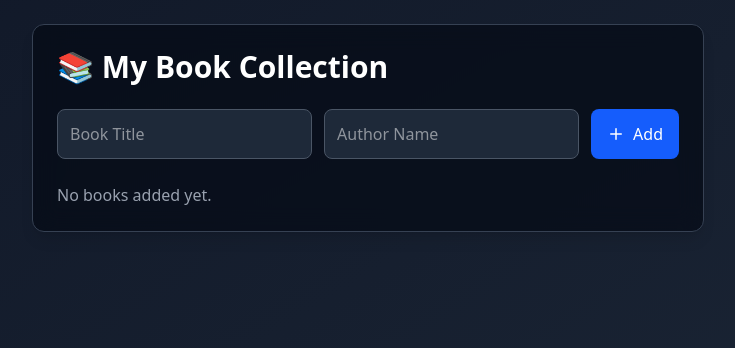
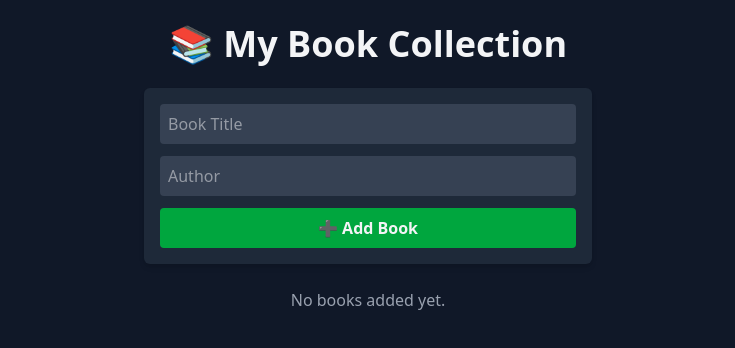
Before and after one commit to Abhiram241/bookmarker, a React (Vite) app: page / in a window 1280 px wide. Shown: the top 348 px of the page, without its empty margins (272-1007 px from the left). Built offline with nearby package versions, Linux system fonts and the light colour scheme.

Commit message:
check 123

```diff
--- a/package.json
+++ b/package.json
@@ -13,7 +13,6 @@
   },
   "dependencies": {
     "@tailwindcss/vite": "^4.1.7",
-    "lucide-react": "^0.511.0",
     "react": "^19.1.0",
     "react-dom": "^19.1.0",
     "tailwindcss": "^4.1.7"
--- a/src/App.jsx
+++ b/src/App.jsx
@@ -1,36 +1,86 @@
-import React, { useEffect, useState } from "react";
-import BookForm from "./components/BookForm";
-import BookList from "./components/BookList";
+import React, { useState, useEffect } from "react";
 
-function App() {
+export default function App() {
   const [books, setBooks] = useState(() => {
     const stored = localStorage.getItem("books");
     return stored ? JSON.parse(stored) : [];
   });
 
+  const [title, setTitle] = useState("");
+  const [author, setAuthor] = useState("");
+
+  // Save books to localStorage on change
   useEffect(() => {
     localStorage.setItem("books", JSON.stringify(books));
   }, [books]);
 
-  const handleAdd = (book) => {
-    setBooks((prev) => [...prev, book]);
+  const addBook = () => {
+    if (title.trim() === "" || author.trim() === "") return;
+
+    setBooks((prev) => [
+      ...prev,
+      { id: Date.now(), title: title.trim(), author: author.trim() },
+    ]);
+    setTitle("");
+    setAuthor("");
   };
 
-  const handleDelete = (index) => {
-    setBooks((prev) => prev.filter((_, i) => i !== index));
+  const deleteBook = (id) => {
+    setBooks((prev) => prev.filter((b) => b.id !== id));
   };
 
   return (
-    <div className="min-h-screen bg-gradient-to-br from-gray-900 to-gray-800 text-white p-6 font-sans">
-      <div className="max-w-2xl mx-auto shadow-lg bg-gray-950/60 backdrop-blur-md rounded-xl p-6 border border-gray-700">
-        <h1 className="text-3xl font-bold mb-6 flex items-center gap-2">
-          📚 My Book Collection
-        </h1>
-        <BookForm onAdd={handleAdd} />
-        <BookList books={books} onDelete={handleDelete} />
+    <div className="min-h-screen bg-gray-900 text-gray-100 flex flex-col items-center p-6">
+      <h1 className="text-4xl font-bold mb-6">📚 My Book Collection</h1>
+
+      <div className="mb-6 w-full max-w-md bg-gray-800 p-4 rounded-md shadow-md">
+        <input
+          type="text"
+          placeholder="Book Title"
+          className="w-full mb-3 p-2 rounded bg-gray-700 text-gray-100 focus:outline-none"
+          value={title}
+          onChange={(e) => setTitle(e.target.value)}
+        />
+        <input
+          type="text"
+          placeholder="Author"
+          className="w-full mb-3 p-2 rounded bg-gray-700 text-gray-100 focus:outline-none"
+          value={author}
+          onChange={(e) => setAuthor(e.target.value)}
+        />
+        <button
+          onClick={addBook}
+          className="w-full bg-green-600 hover:bg-green-700 transition rounded py-2 font-semibold"
+        >
+          ➕ Add Book
+        </button>
+      </div>
+
+      <div className="w-full max-w-md">
+        {books.length === 0 ? (
+          <p className="text-gray-400 text-center">No books added yet.</p>
+        ) : (
+          books.map((book) => (
+            <div
+              key={book.id}
+              className="flex justify-between items-center bg-gray-800 p-3 mb-2 rounded shadow"
+            >
+              <div>
+                <h3 className="font-semibold text-lg">{book.title}</h3>
+                <p className="text-gray-400">{book.author}</p>
+              </div>
+              <button
+                onClick={() => deleteBook(book.id)}
+                className="text-red-500 hover:text-red-700 font-bold text-xl"
+                aria-label={`Delete ${book.title}`}
+                title="Delete book"
+              >
+                ❌
+              </button>
+            </div>
+          ))
+        )}
       </div>
     </div>
   );
 }
-
-export default App;
--- a/vite.config.js
+++ b/vite.config.js
@@ -1,13 +1,13 @@
-import { defineConfig } from "vite";
-import react from "@vitejs/plugin-react";
-import { webcrypto } from "crypto";
+import { defineConfig } from 'vite'
+import react from '@vitejs/plugin-react'
+import tailwindcss from '@tailwindcss/vite'
+import { webcrypto } from 'crypto';
 
-// Patch: Fix getRandomValues() for Vite build in Node.js
 if (!globalThis.crypto) {
   globalThis.crypto = webcrypto;
 }
 
-// https://vitejs.dev/config/
+// https://vite.dev/config/
 export default defineConfig({
-  plugins: [react()],
-});
+  plugins: [react(),tailwindcss()],
+})
```
Also changed, not shown: 1 other file (tests, documents, lock files or other folders).
